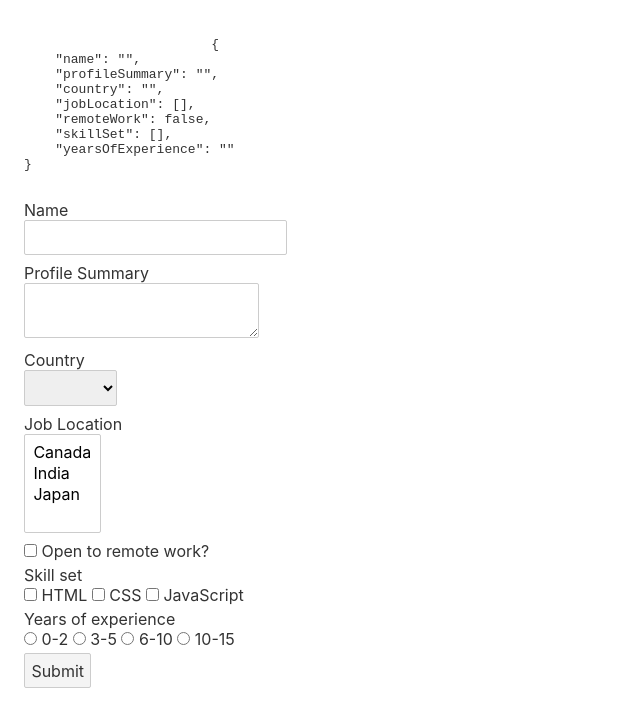
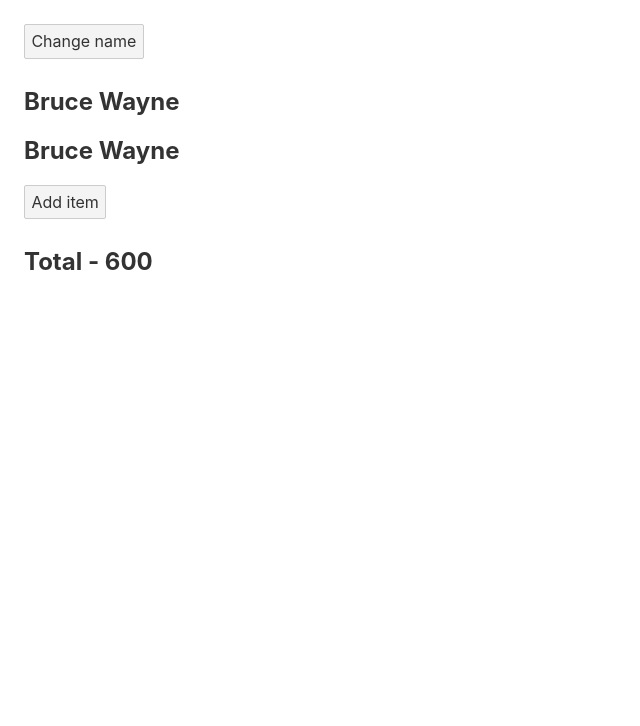
Before and after one commit to jim-lougheed/svelte-tutorial, a Svelte app: page / in a window 1280 px wide. Shown: the top 726 px of the page, without its empty margins (0-640 px from the left). Built offline with nearby package versions, Linux system fonts and the light colour scheme.

Commit message:
Complete 15: Reactive Declarations

```diff
--- a/src/App.svelte
+++ b/src/App.svelte
@@ -22,19 +22,43 @@
 	// 	count += increment;
 	// }
 
-	// VIDS 13-
-	const formValues = {
-		name: '',
-		profileSummary: '',
-		country: '',
-		jobLocation: [],
-		remoteWork: false,
-		skillSet: [],
-		yearsOfExperience: '',
-	};
-	function handleFormSubmit(event) {
-		console.log("Form values: ", formValues);
-	}
+	// VIDS 13-14
+	// const formValues = {
+	// 	name: '',
+	// 	profileSummary: '',
+	// 	country: '',
+	// 	jobLocation: [],
+	// 	remoteWork: false,
+	// 	skillSet: [],
+	// 	yearsOfExperience: '',
+	// };
+	// function handleFormSubmit(event) {
+	// 	console.log("Form values: ", formValues);
+	// }
+
+	// VIDS 15
+	let firstName = "Bruce";
+	let lastName = "Wayne";
+	$:fullName = `${firstName} ${lastName}`;
+
+	let items = [
+		{
+			id: 1,
+			title: "TV",
+			price: 100,
+		},
+		{
+			id: 2,
+			title: "Phone",
+			price: 200,
+		},
+		{
+			id: 3,
+			title: "Computer",
+			price: 300,
+		},
+	];
+	$:total = items.reduce((total, curr) => (total = total + curr.price), 0);
 </script>
 
 <main>
@@ -76,8 +100,8 @@
 	<button on:click={(event) => handleClick(event, 5)}>Count: {count}</button>
 	<button on:click={(event) => handleClick(event, 10)}>Count: {count}</button> -->
 
-	<!-- VIDS 13- -->
-	<div>
+	<!-- VIDS 13-14 -->
+	<!-- <div>
 		<pre>
 			{JSON.stringify(formValues, null, 4)}
 		</pre>
@@ -134,7 +158,18 @@
 		<div>
 			<button>Submit</button>
 		</div>
-	</form>
+	</form> -->
+
+	<!-- VIDS 15 -->
+	<button on:click={() => {
+		firstName = "Clark";
+		lastName = "Kent";
+	}}>Change name</button>
+	<h2>{firstName} {lastName}</h2>
+	<h2>{fullName}</h2>
+
+	<button on:click={() => (items = [...items, { id: 4, title: "Keyboard", price: 50 }])}>Add item</button>
+	<h2>Total - {total}</h2>
 </main>
 
 <style>
```
